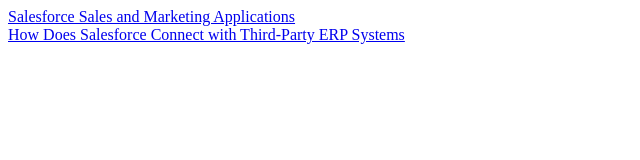
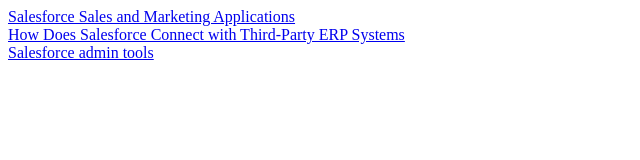
Before and after one commit to radhikareddy30/sophia, a plain HTML site: page index.html in a window 1280 px wide. Shown: the whole page, without its empty margins (0-640 px from the left). Drawn offline with Linux system fonts and the light colour scheme.

Commit message:
Fix missing closing bracket in admin tools link

```diff
--- a/index.html
+++ b/index.html
@@ -1,3 +1,3 @@
 <a href="https://radhikareddy30.github.io/sophia/sfdc.html">Salesforce Sales and Marketing Applications</a> <br>
 <a href="https://radhikareddy30.github.io/sophia/Salesforce-Connect-with-Third-Party-ERP-Systems-html">How Does Salesforce Connect with Third-Party ERP Systems</a> <br>
-<a href="https://radhikareddy30.github.io/sophia/Salesforce-admin-tools-html"Salesforce admin tools</a> <br>
+<a href="https://radhikareddy30.github.io/sophia/Salesforce-admin-tools-html">Salesforce admin tools</a> <br>
```
